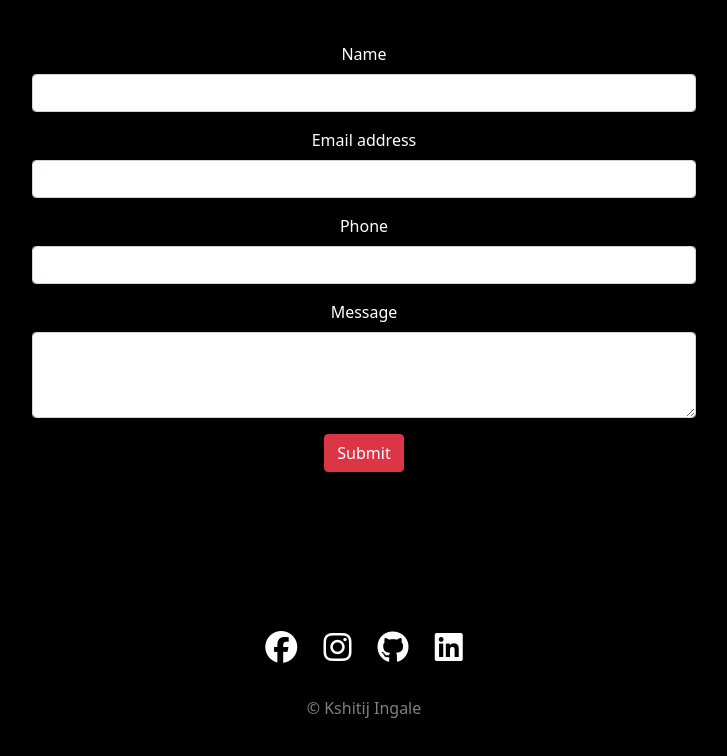
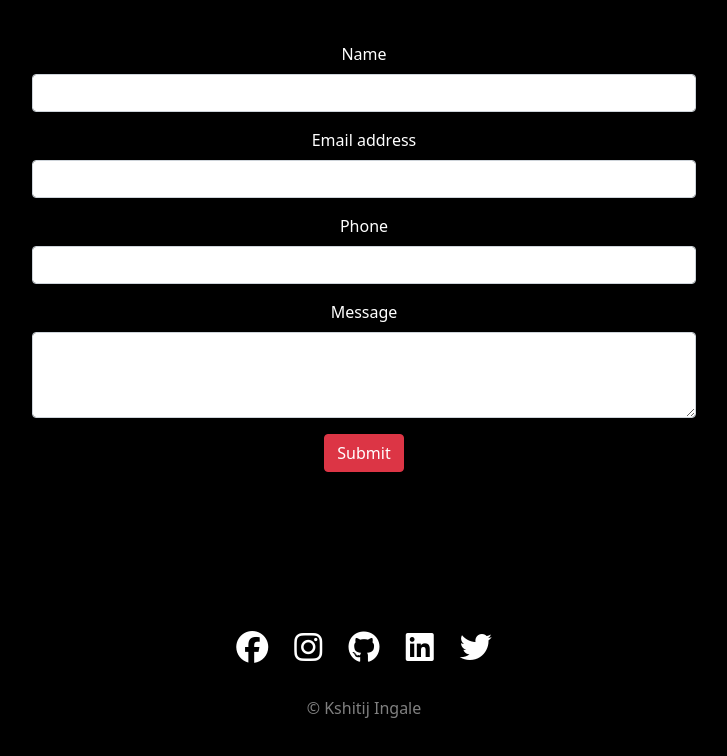
Before and after one commit to kshitijingale/Portfolio, a plain HTML site: page index.html in a window 1280 px wide. Shown: the part 5951-6707 px from the top of the page, without its empty margins (276-1003 px from the left). Drawn offline with nearby package versions, Linux system fonts and the light colour scheme.

Commit message:
linkedin

```diff
--- a/index.html
+++ b/index.html
@@ -72,7 +72,7 @@
           </a>
           <ul class="intro-social">
             <li class="icon-cls">
-              <a href="https://www.linkedin.com/in/kshitij-i-304890116/"
+              <a href="https://www.linkedin.com/in/kshitijingale/"
                 ><i class="icon fab fa-linkedin fa-3x"></i
               ></a>
             </li>
@@ -300,7 +300,8 @@
       <a href="https://www.facebook.com/kshitij.ingale.52/"><i class="handle fa-2x fab fa-facebook"></i></a>
       <a href="https://www.instagram.com/mr._kshitij/"><i class="handle fa-2x fab fa-instagram"></i></a>
       <a href="https://github.com/kshitijingale"><i class="handle fa-2x fab fa-github"></i></a>
-      <a href="https://www.linkedin.com/in/kshitij-i-304890116/"><i class="handle fa-2x fab fa-linkedin"></i></a>
+      <a href="https://www.linkedin.com/in/kshitijingale/"><i class="handle fa-2x fab fa-linkedin"></i></a>
+      <a href="https://twitter.com/kshitij_ingale"><i class="handle fa-2x fab fa-twitter"></i></a>
       <p>© Kshitij Ingale</p>
     </footer>
 
```
